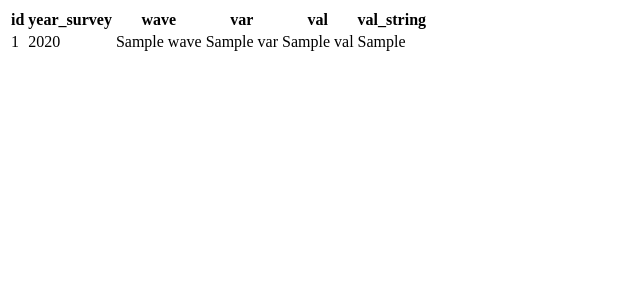
After one commit to nanotnam/dutch-election-survey-web, a Flask app: template templates/filtered.html in a window 1280 px wide. The commit adds this page. Shown: the top 300 px of the page, without its empty margins (0-640 px from the left). Run offline with Flask 3, Linux system fonts and the light colour scheme; the template is opened without the code that fills it: most values are stand-ins (such as "Sample title", 1, 10 or a date in 2020).

Commit message:
add filter by year

```diff
--- a/app.py
+++ b/app.py
@@ -1,10 +1,29 @@
-from flask import Flask, render_template
+from flask import Flask, render_template, request
+from sqlalchemy import create_engine, text
+from database import load_year_from_db, load_data_w_year
 
 app = Flask(__name__)
 
+
 @app.route("/")
 def hello_world():
-    return render_template("home.html")
+    a = load_year_from_db()
+    year_list = a['year_survey'].tolist()
+    return render_template("home.html",
+                           year_list = year_list)
+
+@app.route('/filter', methods=['GET'])
+def filter_data():
+    # Fetch checkbox options from the request object
+    selected_years = []
+    for year in range(2020, 2031):  # Assuming the range of years
+        if request.args.get(str(year)):
+            selected_years.append(str(year))
+    # Query the database based on selected options using SQLAlchemy
+    # Use selected_options dictionary to construct your filter query
+    filtered_data = load_data_w_year(selected_years)
+    # Render template with filtered data
+    return render_template('filtered.html', filtered_data=filtered_data)
 
 if __name__ == "__main__":
     app.run(host = '0.0.0.0',debug=True)
--- /dev/null
+++ b/database.py
@@ -0,0 +1,30 @@
+from sqlalchemy import create_engine, text
+import pandas as pd
+db_connection_string = "mysql+pymysql://eczhgv400sk3tzauhqvx:pscale_pw_i55LhYRqEiKAvz5YDs4e6K4hePrUbQXMcZD5V5mvsh8@aws.connect.psdb.cloud/dutch_election_survey?charset=utf8mb4"
+
+engine = create_engine(db_connection_string,
+                       connect_args={
+        "ssl": {
+            "ca": "/etc/ssl/cert.pem"
+        }
+    })
+
+def load_year_from_db():
+    with engine.connect() as conn:
+        result = conn.execute(text("SELECT distinct year_survey FROM dutch_election_survey.survey"))
+        data2023 = []
+        for row in result.all():
+            data2023.append(row._mapping)
+            df = pd.DataFrame(data2023).fillna('N/A')
+        return df
+
+
+def load_data_w_year(year_list):
+    with engine.connect() as conn:
+        query = text("SELECT * FROM dutch_election_survey.survey WHERE year_survey IN (:years)")
+        result = conn.execute(query, {'years': year_list})
+        data2023 = []
+        for row in result.all():
+            data2023.append(row._mapping)
+            df = pd.DataFrame(data2023).fillna('N/A')
+        return df
--- /dev/null
+++ b/templates/filtered.html
@@ -0,0 +1,25 @@
+          <!-- Table to display filtered data -->
+          <table>
+            <thead>
+                <tr>
+                    <th>id</th>
+                    <th>year_survey</th>
+                    <th>wave</th>
+                    <th>var</th>
+                    <th>val</th>
+                    <th>val_string</th>
+                </tr>
+            </thead>
+            <tbody>
+                {% for row in filtered_data %}
+                    <tr>
+                        <td>{{ row.id }}</td>
+                        <td>{{ row.year_survey }}</td>
+                        <td>{{ row.wave }}</td>
+                        <td>{{ row.var }}</td>
+                        <td>{{ row.val }}</td>
+                        <td>{{ row.val_string }}</td>
+                    </tr>
+                {% endfor %}
+            </tbody>
+          </table>
```
Also changed, not shown: sql_to_html.py (added, +24 -0 lines), templates/home.html (+12 -5 lines), 1 other file.
